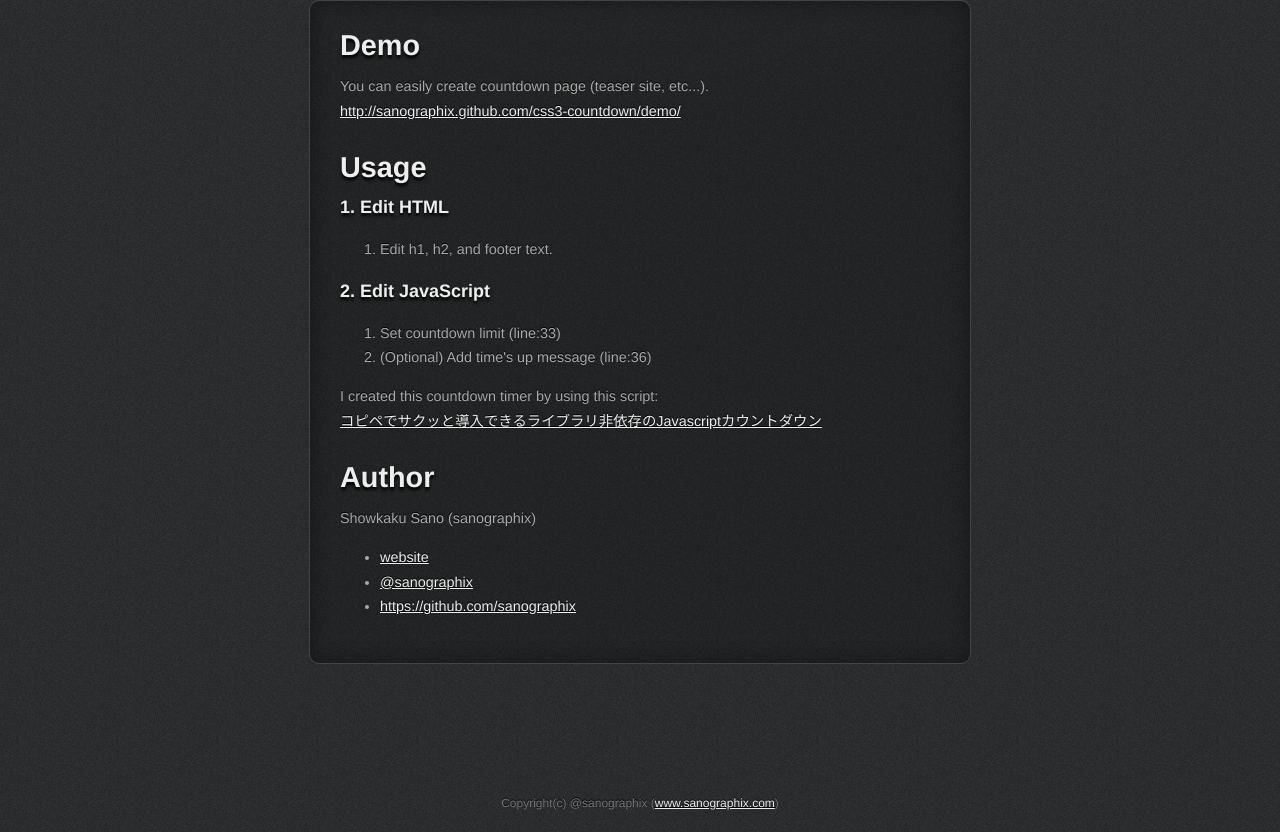
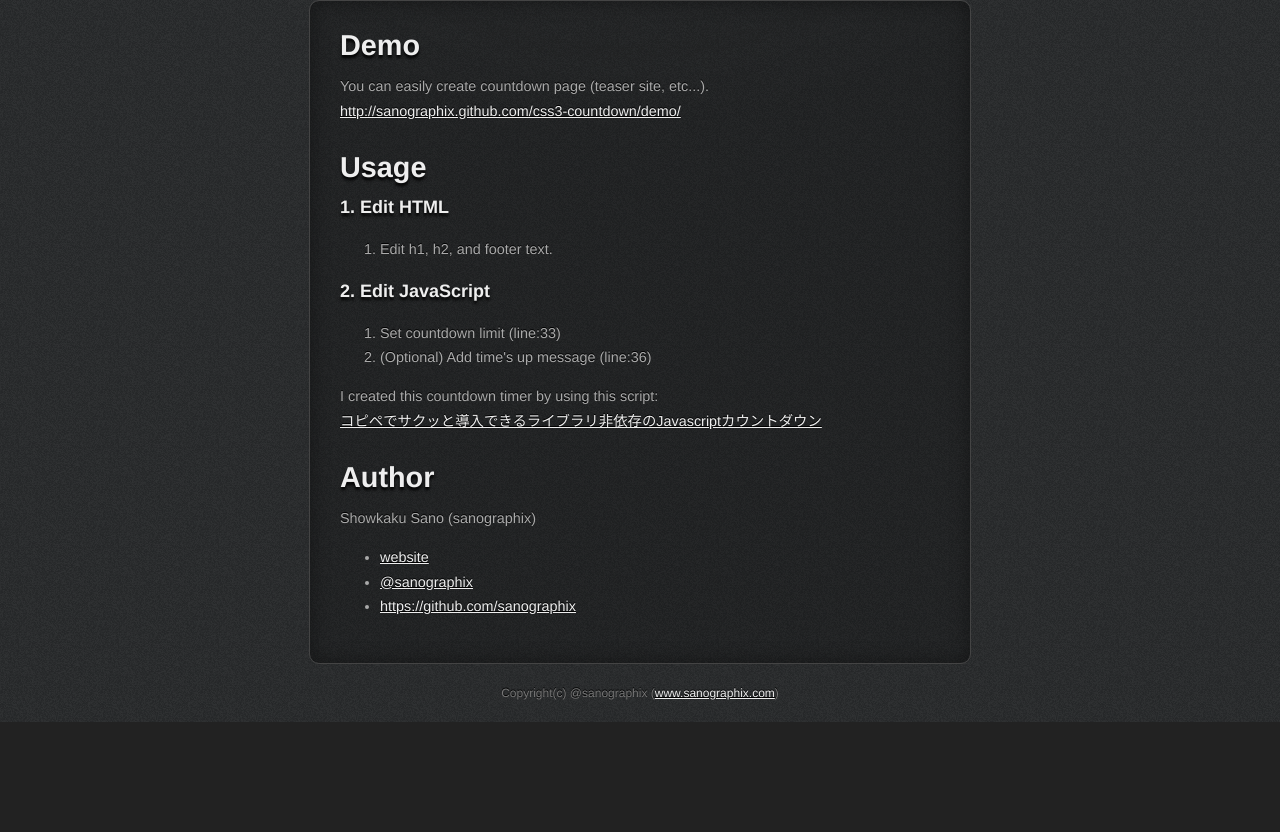
Before and after one commit to sanographix/css3-countdown, a plain HTML site: page index.html in a window 1280 px wide. Shown: the part 600-1432 px from the top of the page. After the commit the page ends 1322 px from the top, so only its background shows below. Drawn offline with Linux system fonts and the light colour scheme; files that its build step writes are made by us from their sources.

Commit message:
remove ad

```diff
--- a/index.html
+++ b/index.html
@@ -74,18 +74,6 @@
     </ul>
   </div>
 
-  <div class="ad">
-    <script async src="//pagead2.googlesyndication.com/pagead/js/adsbygoogle.js"></script>
-    <!-- css3countdown2 -->
-    <ins class="adsbygoogle"
-         style="display:inline-block;width:728px;height:90px"
-         data-ad-client="ca-pub-7746351817364448"
-         data-ad-slot="3275169817"></ins>
-    <script>
-    (adsbygoogle = window.adsbygoogle || []).push({});
-    </script>
-  </div>
-
   <footer>
     <p>
       Copyright(c) @sanographix (<a href="//www.sanographix.com">www.sanographix.com</a>)
```
